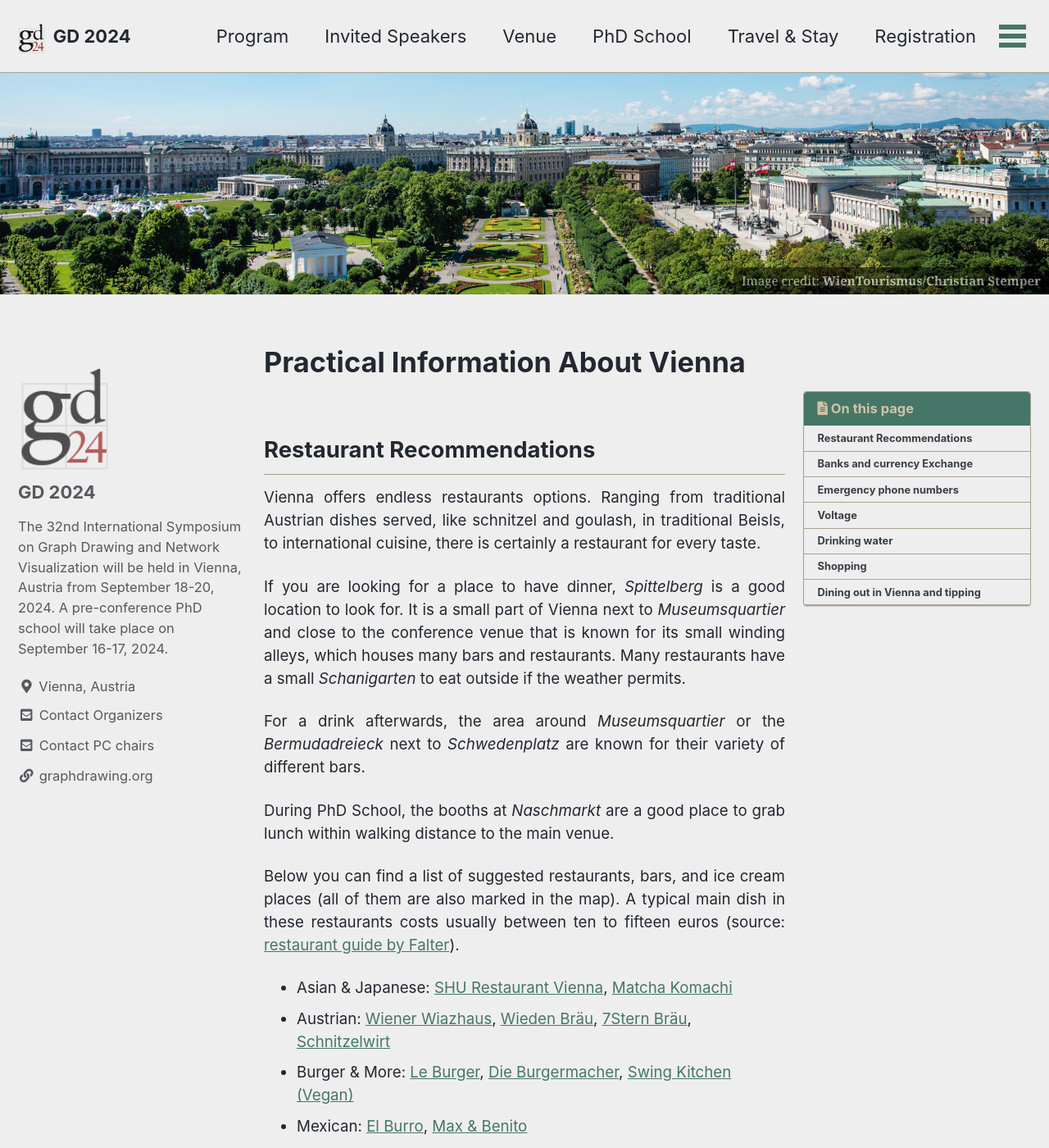
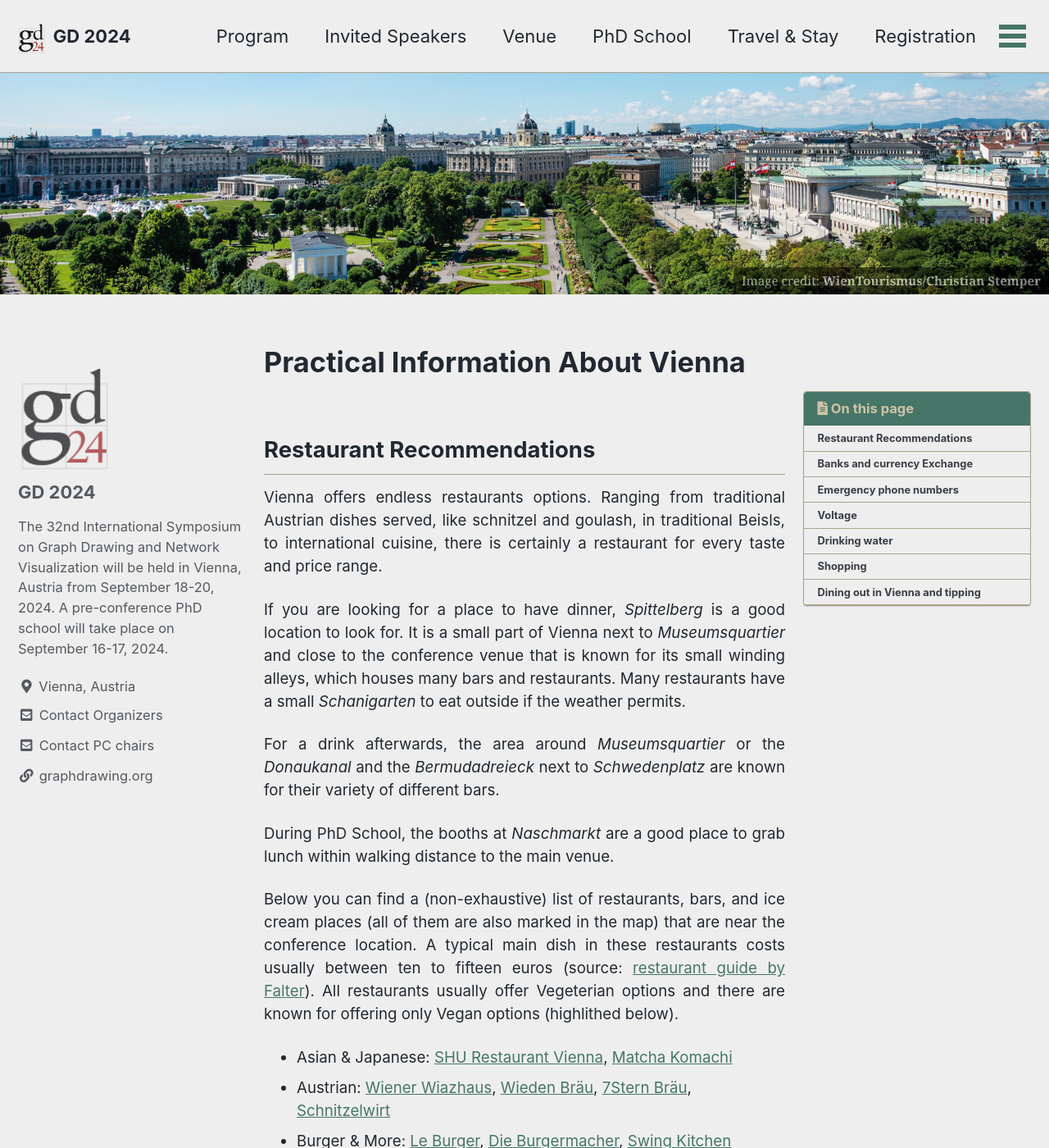
Before and after one commit to graphdrawing/gd2024, a Jekyll site: the page built from pages/practical.md, in a window 1280 px wide and 1400 px high. Shown: the whole window at 82% size. Built offline with Jekyll 4.4.1, drawn with Linux system fonts in a browser that asks for light colours; cached includes are drawn as plain includes.

Commit message:
some updates in the restaurant list

```diff
--- a/pages/practical.md
+++ b/pages/practical.md
@@ -11,18 +11,19 @@ toc: true
 
 ## Restaurant Recommendations
 Vienna offers endless restaurants options.
-Ranging from traditional Austrian dishes served, like schnitzel and goulash, in traditional Beisls, to international cuisine, there is certainly a restaurant for every taste.
+Ranging from traditional Austrian dishes served, like schnitzel and goulash, in traditional Beisls, to international cuisine, there is certainly a restaurant for every taste and price range.
 
 If you are looking for a place to have dinner, <em>Spittelberg</em> is a good location to look for.
 It is a small part of Vienna next to <em>Museumsquartier</em> and close to the conference venue that is known for its small winding alleys, which houses many bars and restaurants.
 Many restaurants have a small <em>Schanigarten</em> to eat outside if the weather permits.
 
-For a drink afterwards, the area around <em>Museumsquartier</em> or the <em>Bermudadreieck</em> next to <em>Schwedenplatz</em> are known for their variety of different bars.
+For a drink afterwards, the area around <em>Museumsquartier</em> or the <em>Donaukanal</em> and the <em>Bermudadreieck</em> next to <em>Schwedenplatz</em> are known for their variety of different bars.
 
 During PhD School, the booths at <em>Naschmarkt</em> are a good place to grab lunch within walking distance to the main venue.
 
-Below you can find a list of suggested restaurants, bars, and ice cream places (all of them are also marked in the map).
+Below you can find a (non-exhaustive) list of restaurants, bars, and ice cream places (all of them are also marked in the map) that are near the conference location.
 A typical main dish in these restaurants costs usually between ten to fifteen euros (source: <a href="https://www.falter.at/lokalfuehrer" target="_blank">restaurant guide by Falter</a>).
+All restaurants usually offer Vegeterian options and there are known for offering only Vegan options (highlithed below).
 
 - Asian & Japanese: <a href="https://maps.app.goo.gl/H6A2ovDoVtDf9FdY8" target="_blank">SHU Restaurant Vienna</a>, <a href="https://maps.app.goo.gl/UGZzEKE246Ed99RY8" target="_blank">Matcha Komachi</a>
 - Austrian: <a href="https://maps.app.goo.gl/dEYPwgJnmAy1Qmwt9" target="_blank">Wiener Wiazhaus</a>, <a href="https://maps.app.goo.gl/sNoD4d3hqHyCjoiZ6" target="_blank">Wieden Bräu</a>, <a href="https://maps.app.goo.gl/TQcZHxtk7YJXNcV28" target="_blank">7Stern Bräu</a>, <a href="https://maps.app.goo.gl/poP34GdC2JcfLZrB9" target="_blank">Schnitzelwirt</a>
```
